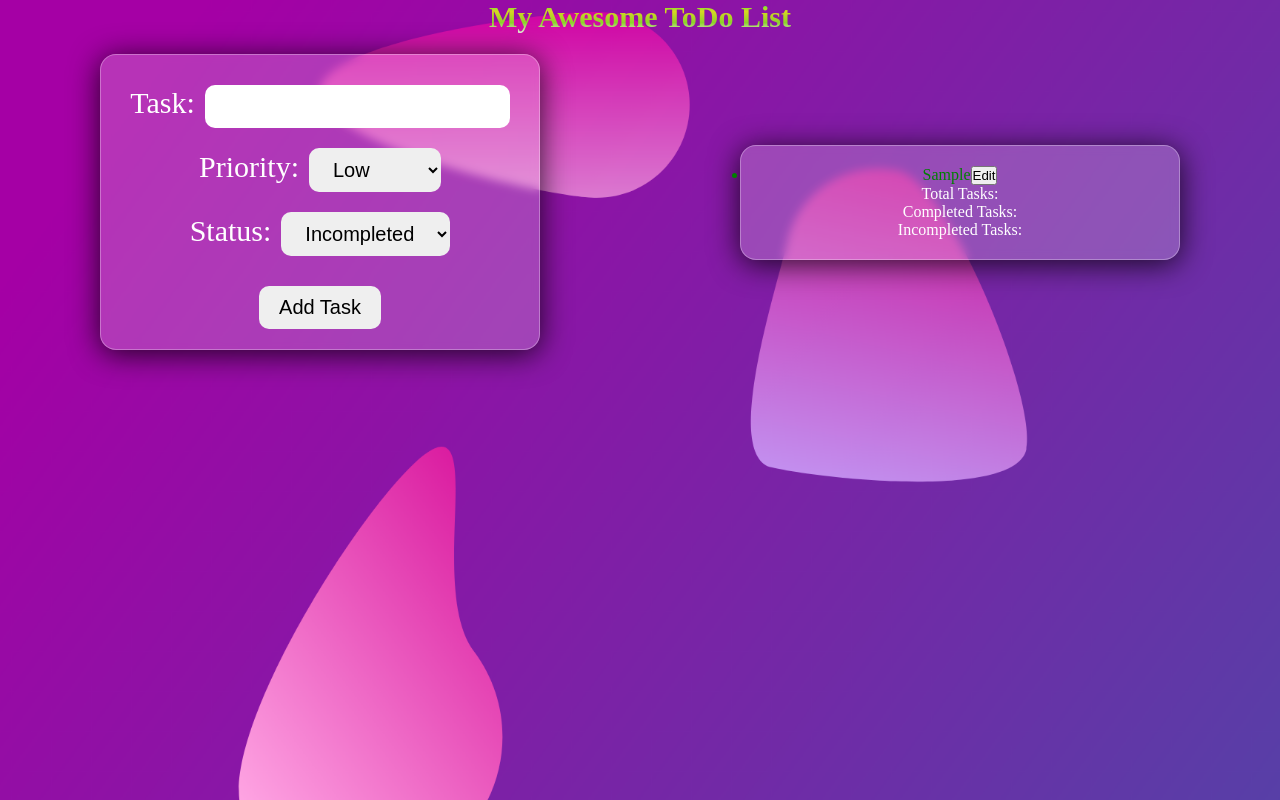
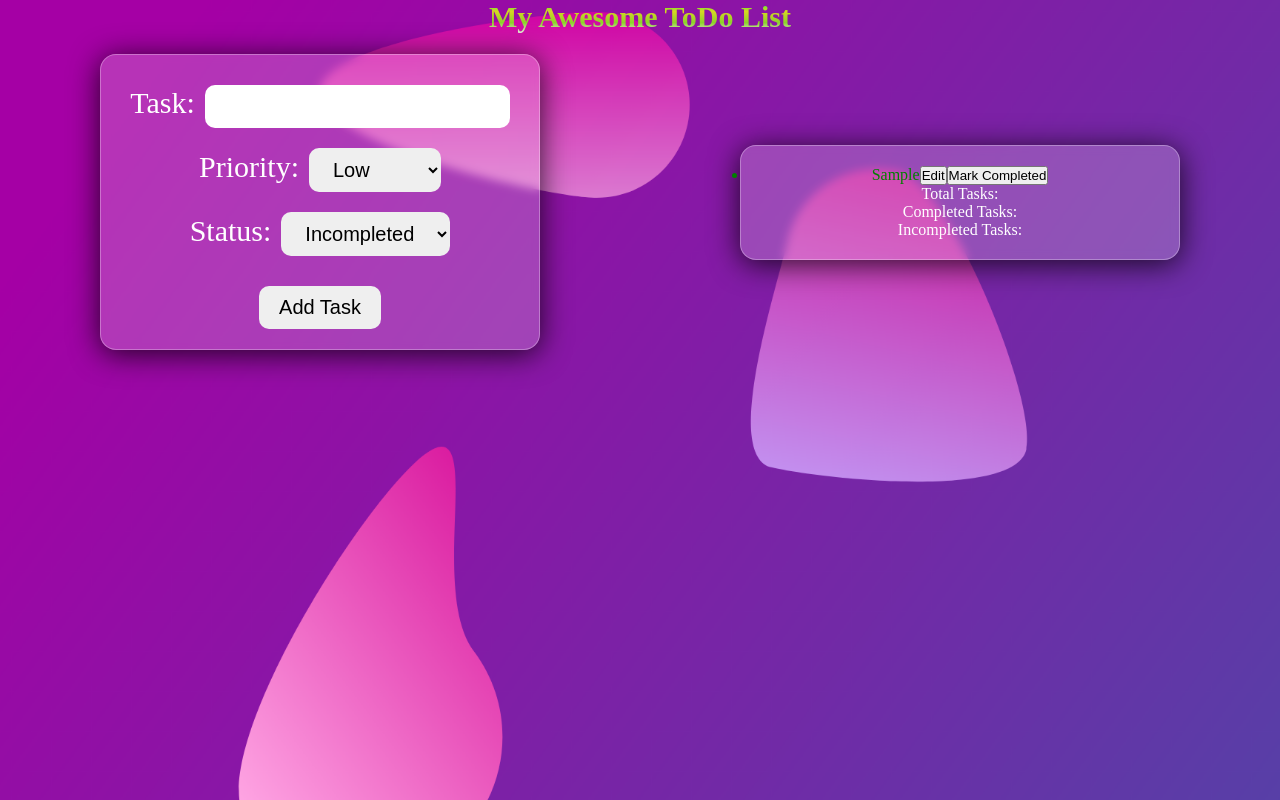
Before and after one commit to Miraz9907/react-todo-list-app, a React (Vite) app: page / in a window 1280 px wide. Both pictures are taken after typing "Sample" into the empty fields and a click on the button "Add Task". Built offline with nearby package versions, Linux system fonts and the light colour scheme.

Commit message:
toggle completed task or incompleted

```diff
--- a/src/components/TodoList/TodoList.jsx
+++ b/src/components/TodoList/TodoList.jsx
@@ -78,6 +78,16 @@ const TodoList = () => {
         }
     };
 
+    const handleToggleStatus = (id) => {
+        const updatedTasks = tasks.map(task =>
+          task.id === id ? { ...task, status: task.status === 'incomplete' ? 'completed' : 'incomplete' } : task
+        );
+
+        // Update state and save tasks to localStorage
+        setTasks(updatedTasks);
+        savaTasksToLocalStorage(updatedTasks);
+      };
+
 
 
     return (
@@ -115,9 +125,10 @@ const TodoList = () => {
             {tasks.map((task) => (
                 <li key={task.id} style={{ color: priorities[task.priority], textDecoration: task.status === 'completed' ? 'line-through' : 'none' }}>
                 {task.text}
-
                 <button onClick={() => handleEditTask(task.id)}>Edit</button>
-
+                <button onClick={() => handleToggleStatus(task.id)}>
+                {task.status === 'incomplete' ? 'Mark Completed' : 'Mark Incomplete'}
+                </button>
             </li>
             ))}
     </ul>
```
